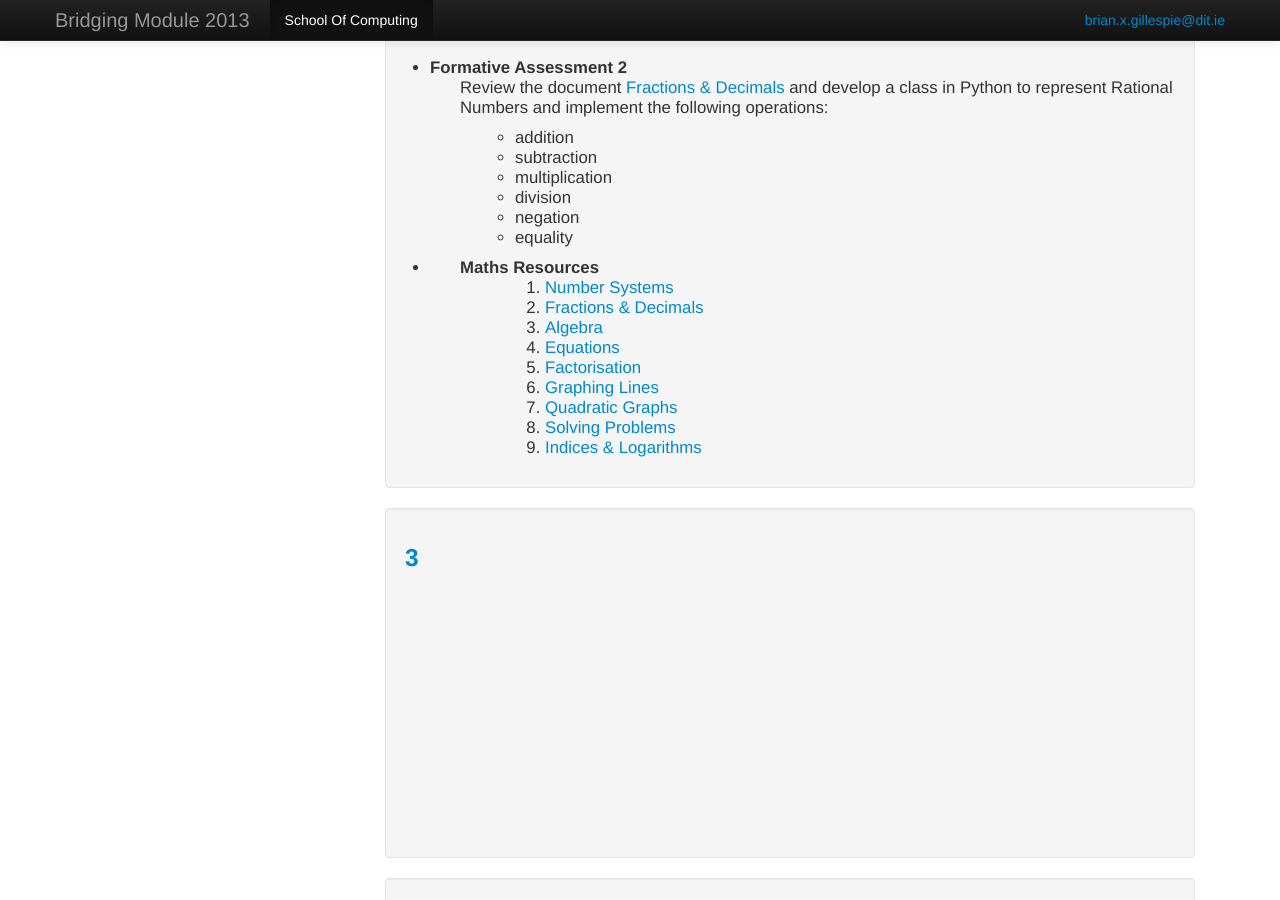
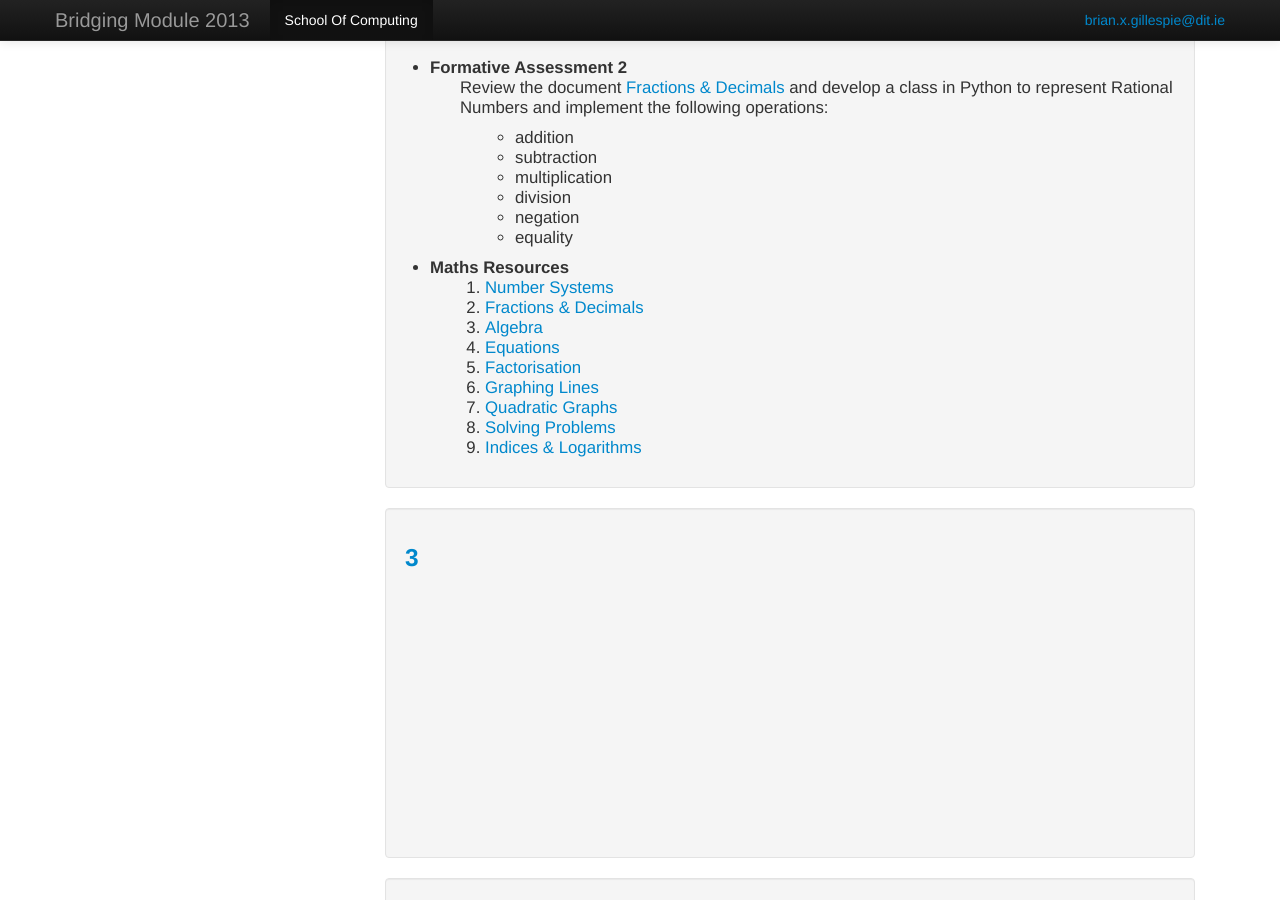
Before and after one commit to bjg/bridgingmodule2013, a Jekyll site: the page built from index.html, in a window 1280 px wide and 900 px high, scrolled down 1446 px. Built offline with Jekyll 4.4.1, drawn with Linux system fonts in a browser that asks for light colours.

Commit message:
Unit 2 content

```diff
--- a/_includes/unit2.html
+++ b/_includes/unit2.html
@@ -40,9 +40,9 @@
             </ul>
         </p>
     </li>
-    <li style="padding-left:30px">
+    <li>
         <strong>Maths Resources</strong>
-        <ol style="padding-left:60px">
+        <ol style="padding-left:30px">
             <li><a href="/public/worksheets/Ch1-Number Systems.pdf">Number Systems</a></li>
             <li><a href="/public/worksheets/Ch2-Fractions & Decimals.pdf">Fractions & Decimals</a></li>
             <li><a href="/public/worksheets/Ch3-Algebra.pdf">Algebra</a></li>
```
